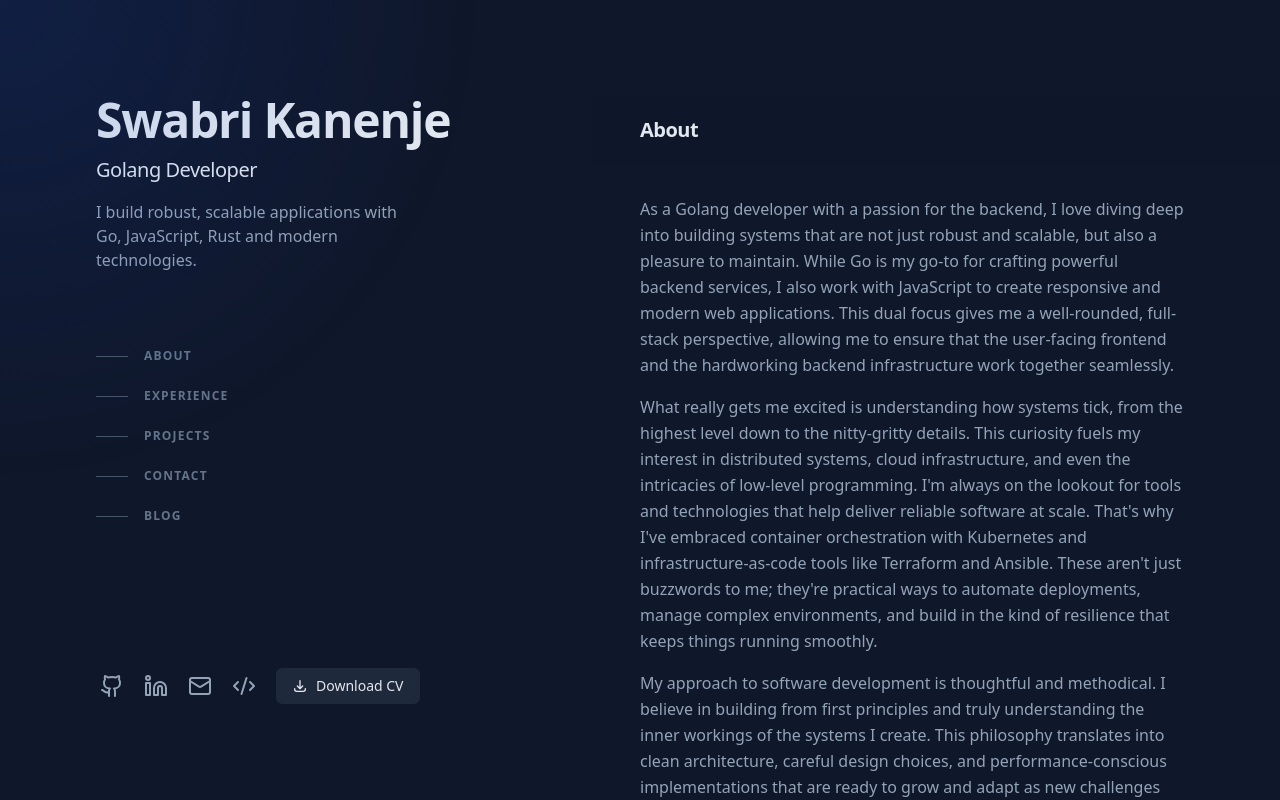
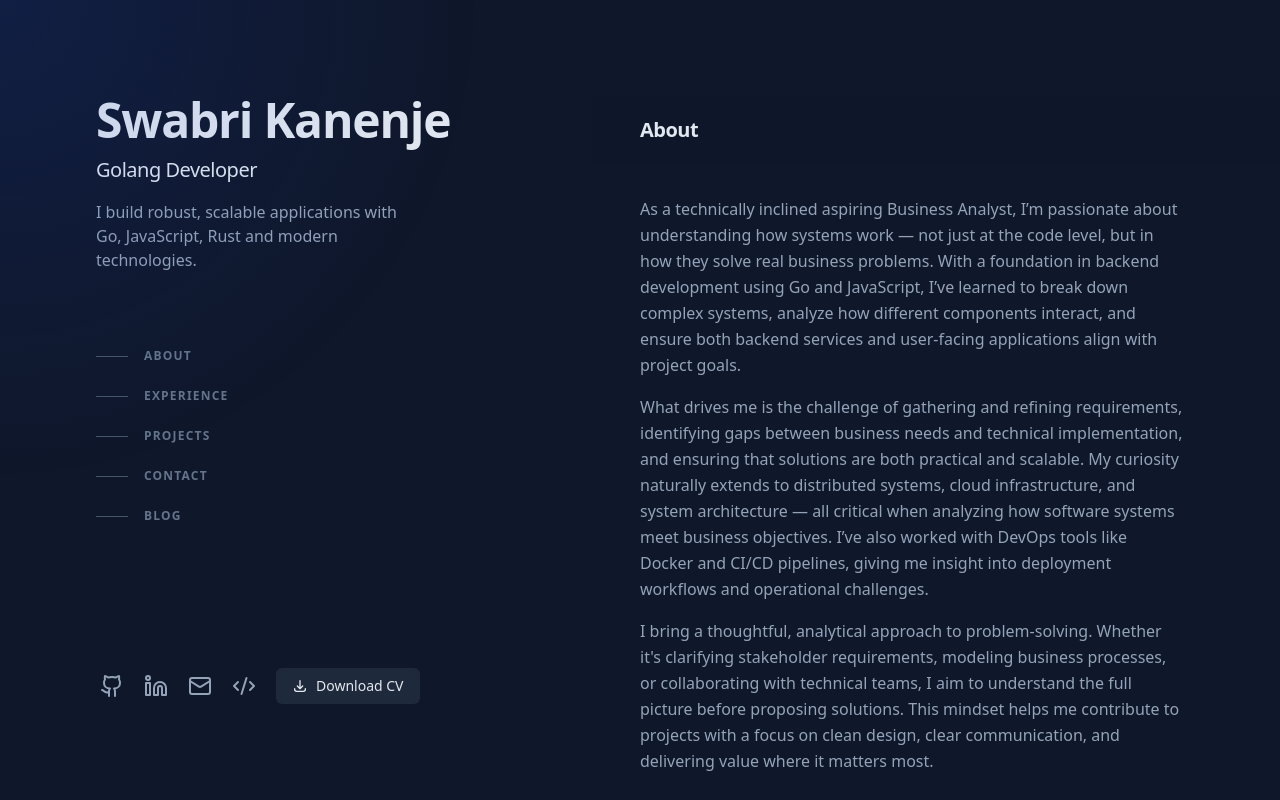
Before and after one commit to skanenje/portfolio2.0, a Next.js app: page / in a window 1280 px wide. Shown: the top 800 px of the page. Built offline with nearby package versions, Linux system fonts and the light colour scheme.

Commit message:
update bio

```diff
--- a/app/page.tsx
+++ b/app/page.tsx
@@ -179,15 +179,16 @@ export default function Home() {
               </div>
                 <div>
                   <p className="mb-4">
-                As a Golang developer with a passion for the backend, I love diving deep into building systems that are not just robust and scalable, but also a pleasure to maintain. While Go is my go-to for crafting powerful backend services, I also work with JavaScript to create responsive and modern web applications. This dual focus gives me a well-rounded, full-stack perspective, allowing me to ensure that the user-facing frontend and the hardworking backend infrastructure work together seamlessly.
+                    As a technically inclined aspiring Business Analyst, I’m passionate about understanding how systems work — not just at the code level, but in how they solve real business problems. With a foundation in backend development using Go and JavaScript, I’ve learned to break down complex systems, analyze how different components interact, and ensure both backend services and user-facing applications align with project goals.
                   </p>
                   <p className="mb-4">
-                What really gets me excited is understanding how systems tick, from the highest level down to the nitty-gritty details. This curiosity fuels my interest in distributed systems, cloud infrastructure, and even the intricacies of low-level programming. I'm always on the lookout for tools and technologies that help deliver reliable software at scale. That's why I've embraced container orchestration with Kubernetes and infrastructure-as-code tools like Terraform and Ansible. These aren't just buzzwords to me; they're practical ways to automate deployments, manage complex environments, and build in the kind of resilience that keeps things running smoothly.
+                    What drives me is the challenge of gathering and refining requirements, identifying gaps between business needs and technical implementation, and ensuring that solutions are both practical and scalable. My curiosity naturally extends to distributed systems, cloud infrastructure, and system architecture — all critical when analyzing how software systems meet business objectives. I’ve also worked with DevOps tools like Docker and CI/CD pipelines, giving me insight into deployment workflows and operational challenges.
                   </p>
                   <p className="mb-4">
-                My approach to software development is thoughtful and methodical. I believe in building from first principles and truly understanding the inner workings of the systems I create. This philosophy translates into clean architecture, careful design choices, and performance-conscious implementations that are ready to grow and adapt as new challenges arise.
+                    I bring a thoughtful, analytical approach to problem-solving. Whether it's clarifying stakeholder requirements, modeling business processes, or collaborating with technical teams, I aim to understand the full picture before proposing solutions. This mindset helps me contribute to projects with a focus on clean design, clear communication, and delivering value where it matters most.
                   </p>
                 </div>
+
             </section>
 
             {/* Experience Section */}
```
Lines whose indentation alone changed are shown as unchanged.
